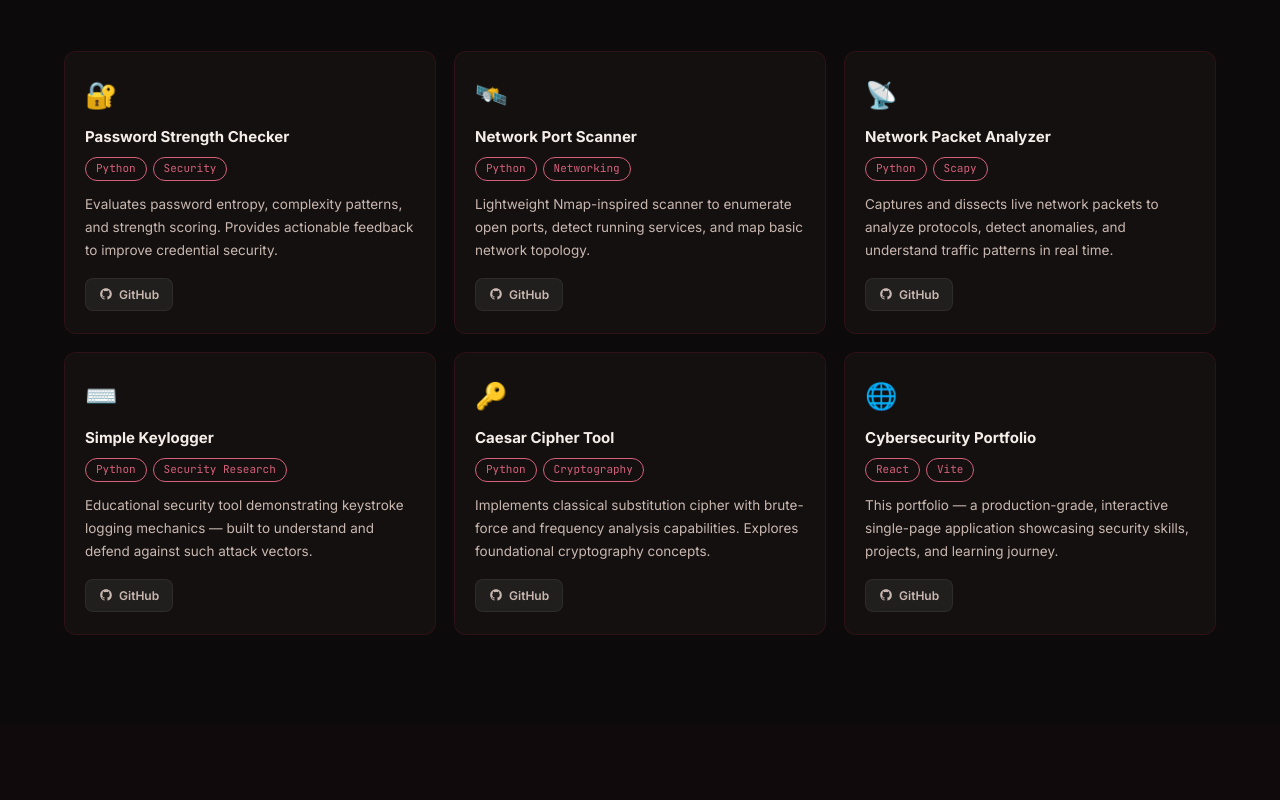
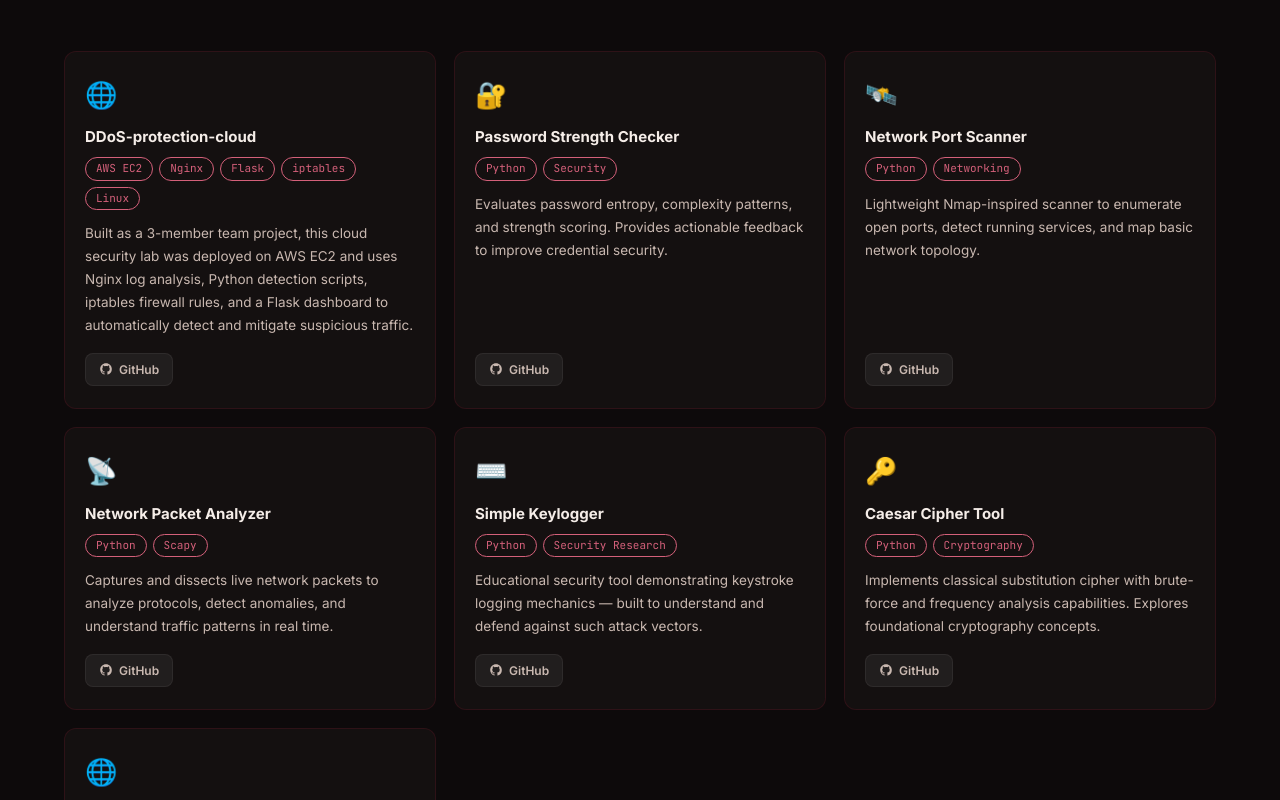
Before and after one commit to Astuti5/astuti-portfolio, a React (Vite) app: page / in a window 1280 px wide. Shown: the part 3260-4060 px from the top of the page. Built offline with nearby package versions, Linux system fonts and the light colour scheme.

Commit message:
Update resume

```diff
--- a/src/constants/data.js
+++ b/src/constants/data.js
@@ -3,11 +3,11 @@ export const PERSONAL = {
   name: "Astuti Kumari",
   title: "Cybersecurity Student | Penetration Tester | Bug Bounty Learner",
   tagline: "Passionate about securing web applications through practical penetration testing, vulnerability assessment, and hands-on security research.",
-  location: "Ranchi, Jharkhand, India",
-  email: "your.email@example.com",       // ← UPDATE
-  github: "https://github.com/yourusername",  // ← UPDATE
-  linkedin: "https://linkedin.com/in/yourusername", // ← UPDATE
-  tryhackme: "https://tryhackme.com/p/yourusername", // ← UPDATE
+  location: "Jharkhand, India",
+  email: "astutikumari2.0@example.com",       // ← UPDATE
+  github: "https://github.com/Astuti5",  // ← UPDATE
+  linkedin: "https://linkedin.com/in/astuti-kumari-224526289/", // ← UPDATE
+  tryhackme: "https://tryhackme.com/p/Hello.me", // ← UPDATE
   resume: "/resume.pdf",  // ← put resume.pdf in /public folder
   status: "Open to AppSec & VAPT Internships",
 }
@@ -129,11 +129,19 @@ export const EXPERIENCE = [
 // ─── PROJECTS ─────────────────────────────────────────────────────────────────
 export const PROJECTS = [
   {
+    icon: "🌐",
+    title: "DDoS-protection-cloud",
+    tech: ["AWS EC2","Nginx","Flask", "iptables","Linux"],
+    desc: "Built as a 3-member team project, this cloud security lab was deployed on AWS EC2 and uses Nginx log analysis, Python detection scripts, iptables firewall rules, and a Flask dashboard to automatically detect and mitigate suspicious traffic.",
+    github: "https://github.com/himanshipincha/DDoS-protection-cloud", // ← UPDATE
+    demo: null,
+  },
+    {
     icon: "🔐",
     title: "Password Strength Checker",
     tech: ["Python", "Security"],
     desc: "Evaluates password entropy, complexity patterns, and strength scoring. Provides actionable feedback to improve credential security.",
-    github: "https://github.com/yourusername/password-strength-checker", // ← UPDATE
+    github: "https://github.com/Astuti5/password-strength-checker", // ← UPDATE
     demo: null,
   },
   {
@@ -141,7 +149,7 @@ export const PROJECTS = [
     title: "Network Port Scanner",
     tech: ["Python", "Networking"],
     desc: "Lightweight Nmap-inspired scanner to enumerate open ports, detect running services, and map basic network topology.",
-    github: "https://github.com/yourusername/port-scanner", // ← UPDATE
+    github: "https://github.com/Astuti5/port-scanner", // ← UPDATE
     demo: null,
   },
   {
@@ -149,7 +157,7 @@ export const PROJECTS = [
     title: "Network Packet Analyzer",
     tech: ["Python", "Scapy"],
     desc: "Captures and dissects live network packets to analyze protocols, detect anomalies, and understand traffic patterns in real time.",
-    github: "https://github.com/yourusername/packet-analyzer", // ← UPDATE
+    github: "https://github.com/Astuti5/packet-analyzer", // ← UPDATE
     demo: null,
   },
   {
@@ -157,7 +165,7 @@ export const PROJECTS = [
     title: "Simple Keylogger",
     tech: ["Python", "Security Research"],
     desc: "Educational security tool demonstrating keystroke logging mechanics — built to understand and defend against such attack vectors.",
-    github: "https://github.com/yourusername/keylogger-edu", // ← UPDATE
+    github: "https://github.com/Astuti5/keylogger-edu", // ← UPDATE
     demo: null,
   },
   {
@@ -165,7 +173,7 @@ export const PROJECTS = [
     title: "Caesar Cipher Tool",
     tech: ["Python", "Cryptography"],
     desc: "Implements classical substitution cipher with brute-force and frequency analysis capabilities. Explores foundational cryptography concepts.",
-    github: "https://github.com/yourusername/caesar-cipher", // ← UPDATE
+    github: "https://github.com/Astuti5/caesar-cipher", // ← UPDATE
     demo: null,
   },
   {
@@ -173,7 +181,7 @@ export const PROJECTS = [
     title: "Cybersecurity Portfolio",
     tech: ["React", "Vite"],
     desc: "This portfolio — a production-grade, interactive single-page application showcasing security skills, projects, and learning journey.",
-    github: "https://github.com/yourusername/portfolio", // ← UPDATE
+    github: "https://github.com/Astuti5/portfolio", // ← UPDATE
     demo: null,
   },
 ]
@@ -245,7 +253,7 @@ export const BLOGS = [
     title: "Understanding SQL Injection for Beginners",
     tag: "Web Security",
     desc: "A practical guide to SQL Injection — how it works, common attack patterns, and how developers can prevent it.",
-    link: "https://medium.com/@yourusername", // ← UPDATE
+    link: "https://medium.com/@astutikumari2.0", // ← UPDATE
     readTime: "5 min read",
   },
   {
```
